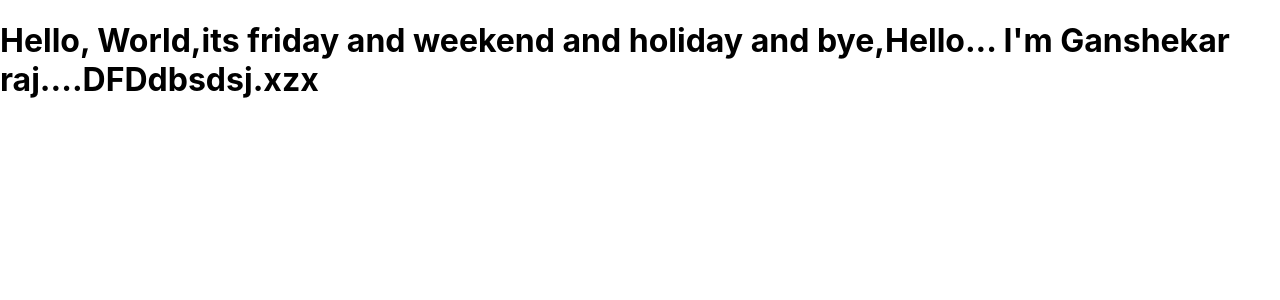
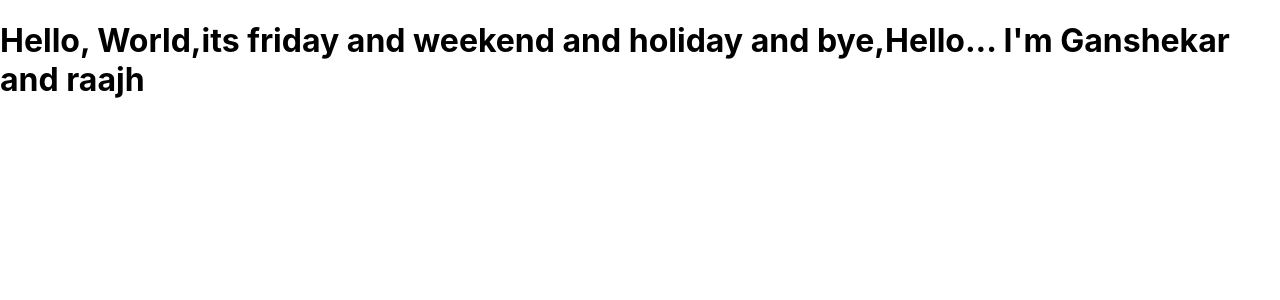
Before and after one commit to raajh/my-hello-react-app, a React (Create React App) app: page / in a window 1280 px wide. Shown: the top 300 px of the page. Built offline with nearby package versions, Linux system fonts and the light colour scheme.

Commit message:
updated the App.js

```diff
--- a/src/App.js
+++ b/src/App.js
@@ -4,7 +4,7 @@ function App() {
   return (
     <div>
       <h1>Hello, World,its friday and weekend and holiday and bye,Hello...
-        I'm Ganshekar raj....DFDdbsdsj.xzx
+        I'm Ganshekar  and raajh
 
       </h1>
     </div>
```
